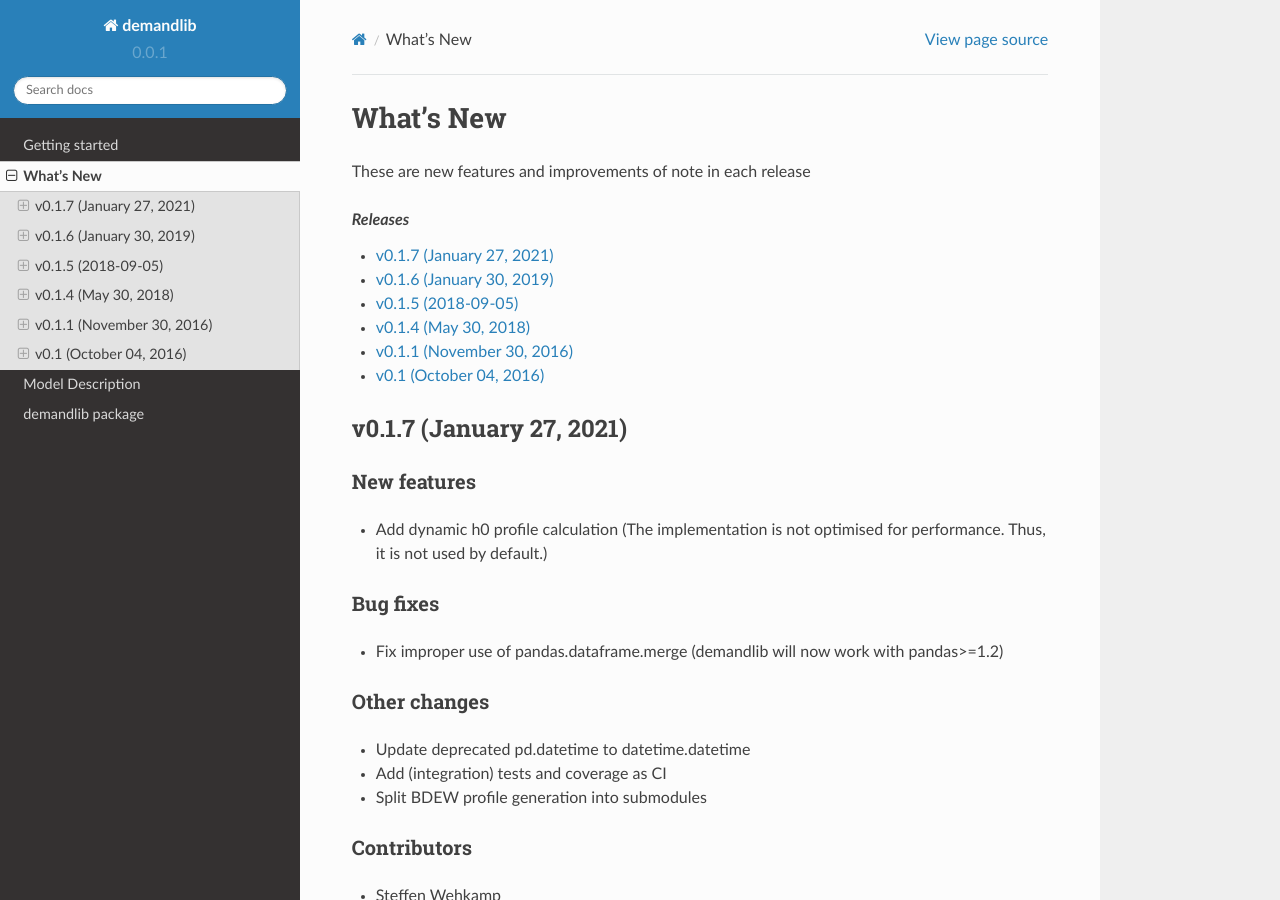
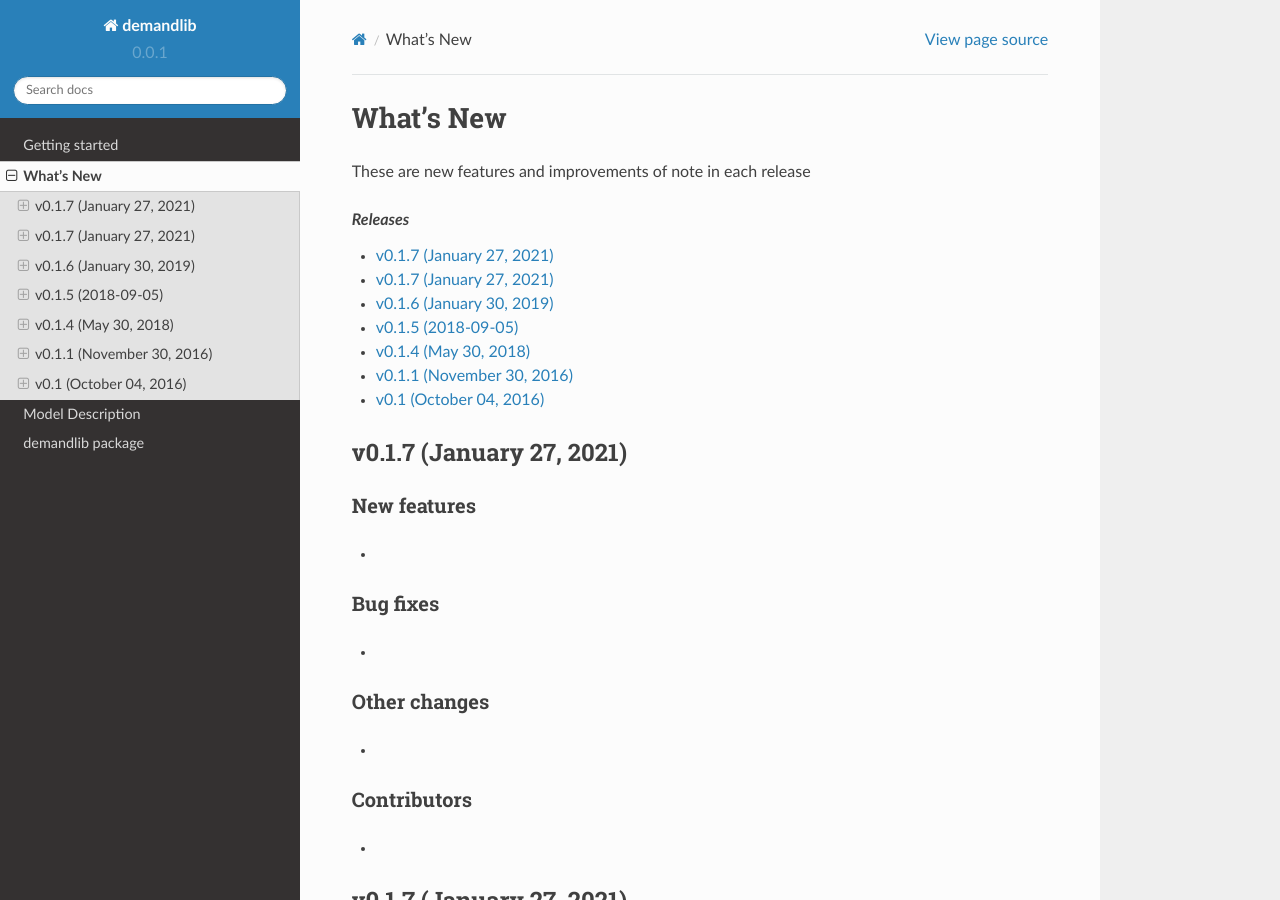
Before and after one commit to oemof/demandlib, a Sphinx documentation site: the page built from doc/whats_new.rst, in a window 1280 px wide and 900 px high. Built offline with Sphinx 7.4.7 and the Read the Docs theme 2.0.0, drawn with Linux system fonts in a browser that asks for light colours; formulas are drawn with MathJax 3.

Commit message:
Prepare for v0.1.8

```diff
--- a/doc/whats_new.rst
+++ b/doc/whats_new.rst
@@ -8,6 +8,7 @@
     :local:
     :backlinks: top
 
+.. include::  whatsnew/v018.rst
 .. include::  whatsnew/v017.rst
 .. include::  whatsnew/v016.rst
 .. include::  whatsnew/v015.rst
--- /dev/null
+++ b/doc/whatsnew/v018.rst
@@ -0,0 +1,20 @@
+v0.1.7 (January 27, 2021)
++++++++++++++++++++++++++
+
+New features
+############
+*
+
+Bug fixes
+#########
+*
+
+
+Other changes
+#############
+*
+
+
+Contributors
+############
+*
--- a/setup.py
+++ b/setup.py
@@ -12,7 +12,7 @@
 
 
 setup(name='demandlib',
-      version='0.1.7',
+      version='0.1.8dev',
       author='oemof developer group',
       url='https://oemof.org/',
       license='MIT',
```
